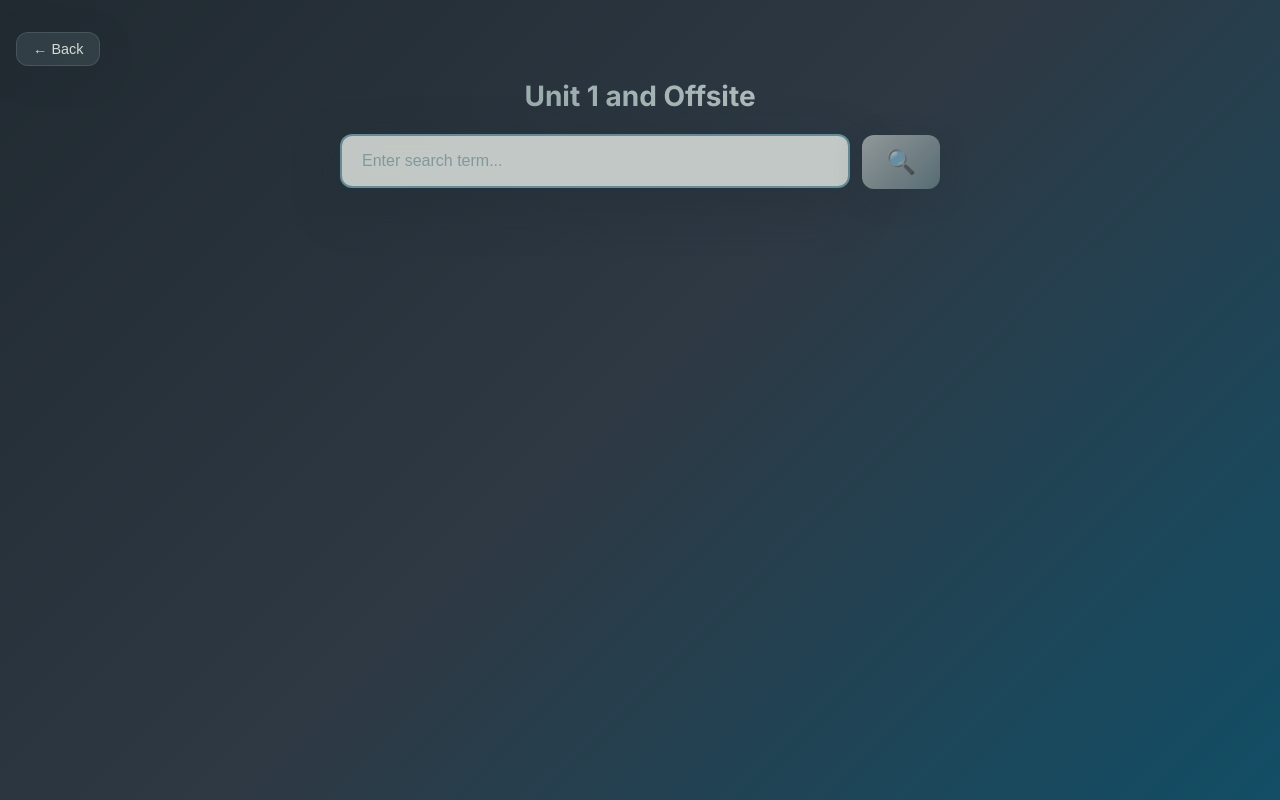
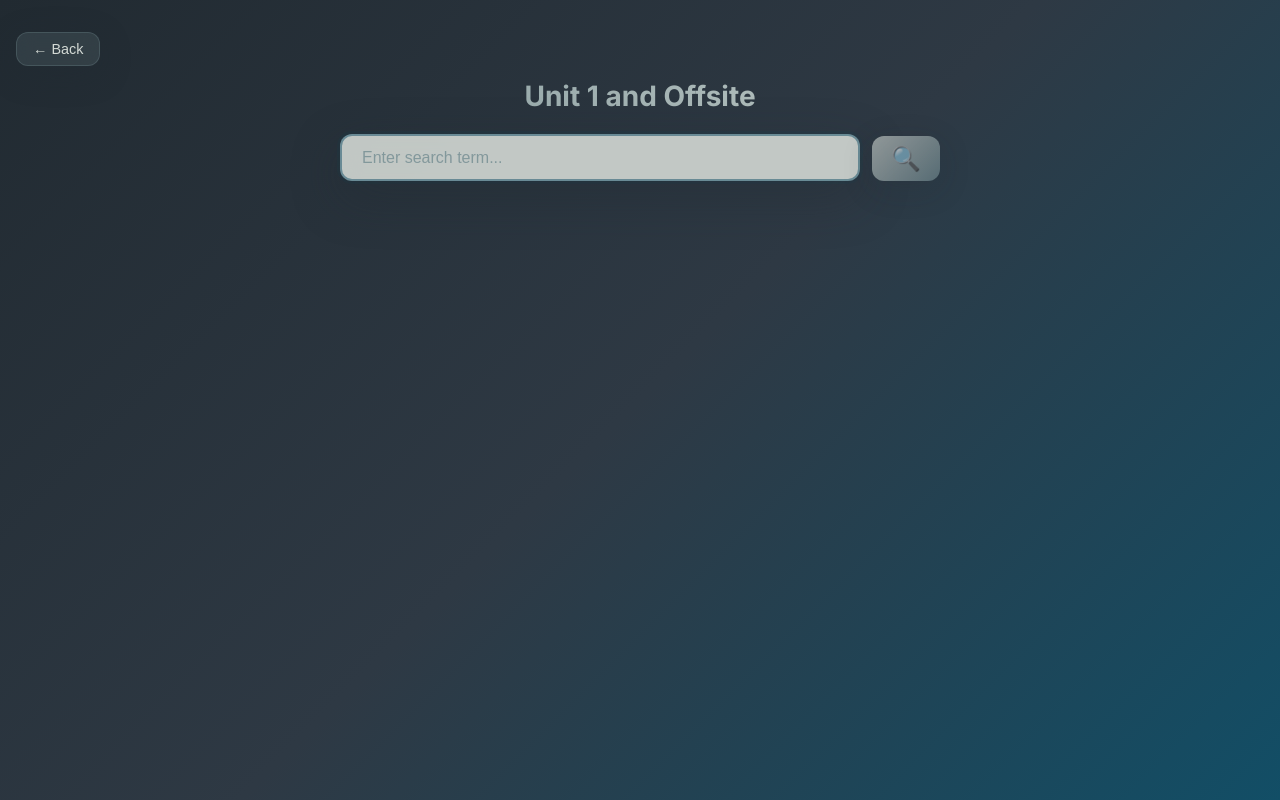
Before and after one commit to SKY1797/electrical-app-with-fgd, a website: page index.html in a window 1280 px wide. Both pictures are taken after a click on the button "🏭 Unit 1 and Offsite". Drawn offline with Linux system fonts and the light colour scheme.

Commit message:
Update styles.css

```diff
--- a/styles.css
+++ b/styles.css
@@ -389,7 +389,7 @@ body::before {
 
 .search-input {
   flex: 1;
-  padding: 1rem 1.25rem;
+  padding: 0.8rem 1.25rem;
   border: 2px solid transparent;
   border-radius: var(--radius);
   background: var(--input);
@@ -422,7 +422,7 @@ body::before {
   background: var(--primary2);
   color: var(--primary-foreground);
   border: none;
-  padding: 0.8rem 1.5rem;
+  padding: 0.55rem 1.2rem;
   border-radius: var(--radius);
   cursor: pointer;
   font-size: 0.9rem;
```
